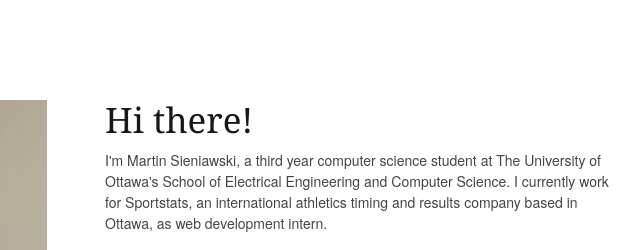
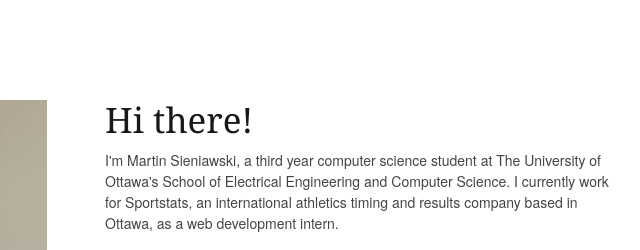
Before and after one commit to Sieniawsky/martin.gy, a plain HTML site: page index.html in a window 1280 px wide. Shown: the top 250 px of the page, 425-1065 px from the left. Drawn offline with Linux system fonts and the light colour scheme.

```diff
--- a/index.html
+++ b/index.html
@@ -18,7 +18,7 @@
 				</div>
 				<div class="nine columns">
 					<h2>Hi there!</h2>
-					<p>I'm Martin Sieniawski, a third year computer science student at The University of Ottawa's School of Electrical Engineering and Computer Science. I currently work for Sportstats, an international athletics timing and results company based in Ottawa, as web development intern.
+					<p>I'm Martin Sieniawski, a third year computer science student at The University of Ottawa's School of Electrical Engineering and Computer Science. I currently work for Sportstats, an international athletics timing and results company based in Ottawa, as a web development intern.
 					</p>
 					<ul>
 						<li><a href="https://github.com/Sieniawsky">Code</a></li>
```
